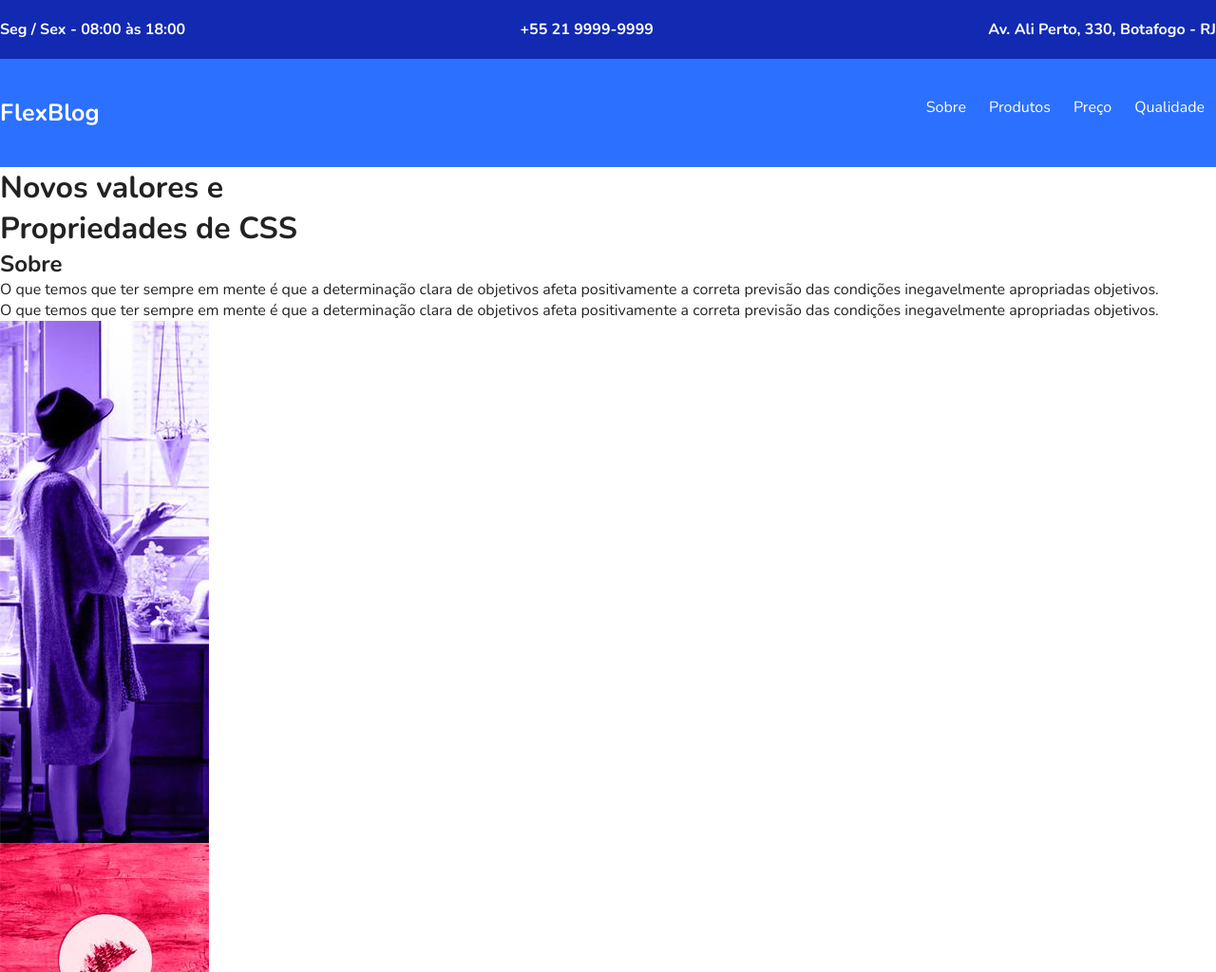
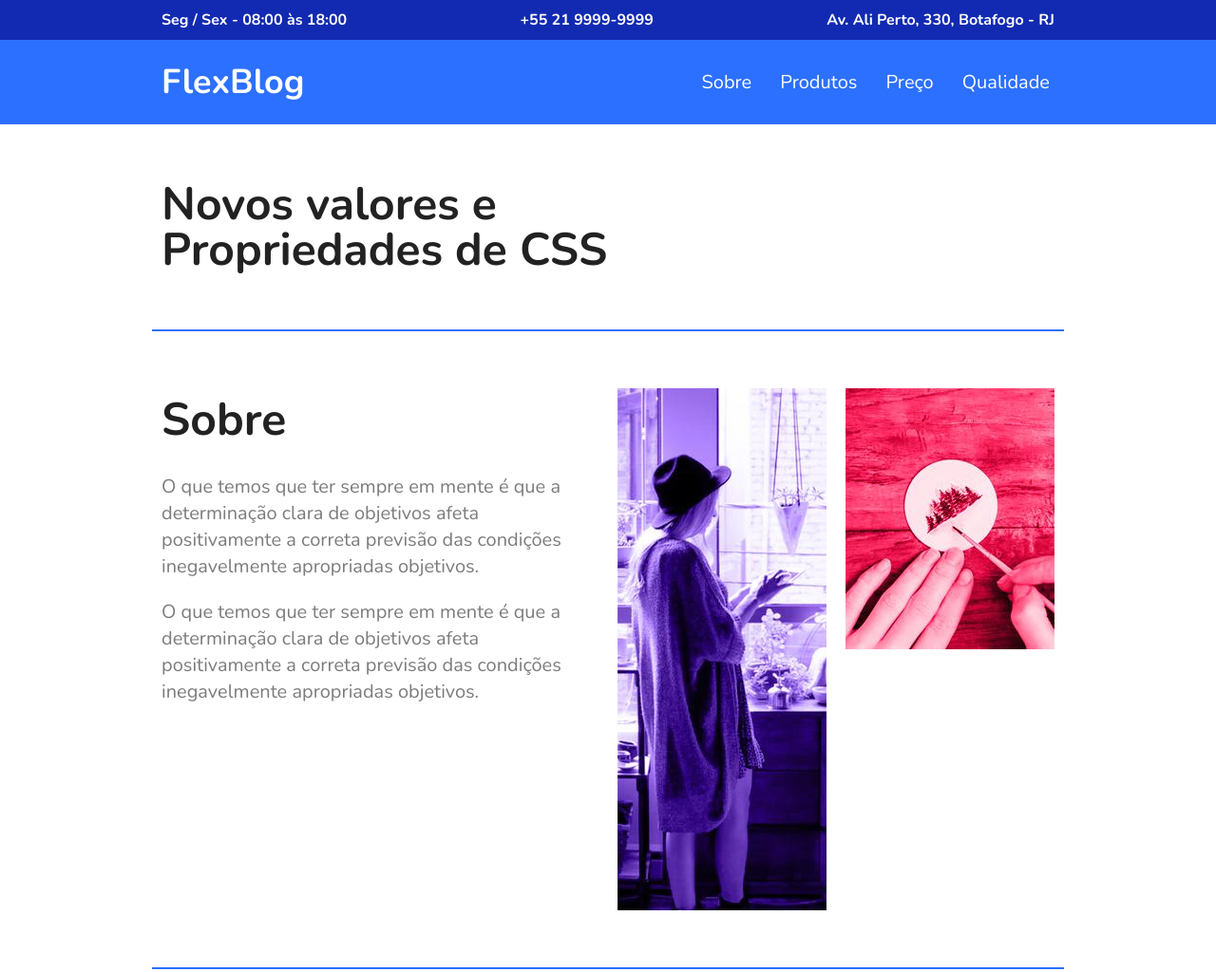
Before and after one commit to FelipeMaziero/CSS-Flexbox, a plain HTML site: page index.html in a window 1280 px wide. Shown: the top 1024 px of the page at 95% size. Drawn offline with nearby package versions, Linux system fonts and the light colour scheme.

Commit message:
Adicionado a introdução e Produtos

```diff
--- a/css/style.css
+++ b/css/style.css
@@ -35,22 +35,29 @@ img {
 
 
 .container {
-  width: 960px;
+  max-width: 960px;
 }
 
-/* super info */
+/* superinfo */
 
 .superinfo-bg {
   background-color: #122ab2;
-  padding: 20px 0;
+  color: white;
+  padding: 10px 0px;
 }
 
 .superinfo {
   display: flex;
   justify-content: space-between;
-  color: white;
+  flex-wrap: wrap;
   font-weight: bold;
+  margin: auto;
 
+}
+
+.superinfo a,
+.superinfo p {
+  margin: 0px 10px 0px 10px;
 }
 
 .superinfo a {
@@ -58,35 +65,137 @@ img {
   text-decoration: none;
 }
 
+/* Menu */
+
 .menu-bg {
   background-color: #2c70ff;
-  padding: 40px 0;
+  padding: 20px 0;
 }
 
 .menu {
   display: flex;
+  flex-wrap: wrap;
   justify-content: space-between;
+  margin: 0 auto;
+  align-items: center;
+}
+
+.menu a {
+  color: white;
+}
+
+.menu-logo a {
+  font-weight: bold;
+  font-size: 2.25em;
+  margin: 0 10px;
+}
+
+.menu-nav ul {
+  display: flex;
+  flex-wrap: wrap;
+}
+
+.menu-nav ul li {
+  margin: 0 5px;
+}
+
+.menu-nav ul li a {
+  font-size: 1.25em;
+  display: block;
+  padding: 10px;
+}
+
+.menu-nav ul li a:hover {
+  color: #122ab2;
+}
+
+/* introdução */
+
+
+
+.introducao {
+  margin: 0 auto;
+  padding: 60px 10px;
+}
+
+.introducao h1 {
+  font-size: 3em;
+  line-height: 1;
+  font-weight: bold;
+}
+
+/* Sobre */
+
+.sobre {
+  border-top: 2px solid #2c70ff;
+  border-bottom: 2px solid #2c70ff;
+  display: flex;
+  padding: 60px 0;
+  margin: 0 auto;
+  flex-wrap: wrap;
+}
+
+.sobre-info {
+  flex: 2 1 300px;
+  margin: 0 10px;
+}
+
+.sobre-info h1 {
+  font-size: 3em;
+  margin-bottom: .5em;
+}
+
+.sobre-info p {
+  width: 460px;
+  font-size: 1.25em;
+  line-height: 1.4;
+  margin-bottom: 1em;
+  color: #7c7c7c;
+}
+
+.sobre-img {
+  flex: 1 1 160px;
+  margin: 0 10px;
 
 }
 
-.menu-logo {
-  display: flex;
+/* Produtos */
+
+.produtos {
+  margin: 60px auto;
 }
 
-.menu-logo a {
-  color: white;
-  font-weight: bold;
-  font-size: 25px;
+.produtos h1 {
+  font-size: 3em;
+  margin: 0 10px 60px 10px;
 }
 
-.nav ul {
+.produtos-container {
   display: flex;
+  flex-wrap: wrap;
+  align-items: flex-end;
 }
 
-.nav ul li {
-  margin: 0 12px;
+.produtos-item {
+  flex: 1 1 175px;
+  margin: 0 10px;
 }
 
-.nav ul li a {
-  color: white;
+.produtos-item h2 {
+  font-size: 3em;
+  color: #a4a4a4;
+  background: #f7f7f7;
+  padding: 60px 20px;
 }
+
+.purple {
+  border-top: 8px solid #ae81ff;
+}
+
+.pink {
+  border-top: 8px solid #f9265e;
+}
+
+.blue {
+  border-top: 8px solid #66d9eb;
+}
--- a/index.html
+++ b/index.html
@@ -15,7 +15,7 @@
 <body>
 
   <div class="superinfo-bg">
-    <div class="superinfo">
+    <div class="superinfo container">
       <p>Seg / Sex - 08:00 às 18:00</p>
       <a href="tel:+552199999999">+55 21 9999-9999</a>
       <p>Av. Ali Perto, 330, Botafogo - RJ</p>
@@ -24,12 +24,12 @@
 
   <header class="menu-bg">
 
-    <div class="menu">
+    <div class="menu container">
       <div class="menu-logo">
         <a href="#">FlexBlog</a>
       </div>
 
-      <nav class="nav">
+      <nav class="menu-nav">
         <ul>
           <li><a href="#sobre">Sobre</a></li>
           <li><a href="#produtos">Produtos</a></li>
@@ -40,23 +40,27 @@
     </div>
   </header>
 
-  <h1 class="introducao">Novos valores e<br>Propriedades de CSS</h1>
 
-  <section class="sobre" id="sobre">
+  <div class="introducao container">
+    <h1>Novos valores e<br>Propriedades de CSS</h1>
+  </div>
+
+
+  <section class="sobre container" id="sobre">
     <div class="sobre-info">
       <h1>Sobre</h1>
       <p>O que temos que ter sempre em mente é que a determinação clara de objetivos afeta positivamente a correta previsão das condições inegavelmente apropriadas objetivos.</p>
       <p>O que temos que ter sempre em mente é que a determinação clara de objetivos afeta positivamente a correta previsão das condições inegavelmente apropriadas objetivos.</p>
     </div>
-    <div>
+    <div class="sobre-img">
       <img src="img/sobre1.jpg" alt="Sobre 1">
     </div>
-    <div>
+    <div class="sobre-img">
       <img src="img/sobre2.jpg" alt="Sobre 2">
     </div>
   </section>
 
-  <section class="produtos" id="produtos">
+  <section class="produtos container" id="produtos">
 
     <h1>Produtos</h1>
     <div class="produtos-container">
@@ -67,12 +71,12 @@
       </div>
 
       <div class="produtos-item pink">
-        <h2>pink</h2>
+        <h2>Pink</h2>
         <img src="img/produtos2.jpg" alt="Produtos 2">
       </div>
 
       <div class="produtos-item blue">
-        <h2>blue</h2>
+        <h2>Blue</h2>
         <img src="img/produtos3.jpg" alt="Produtos 3">
       </div>
     </div>
```
